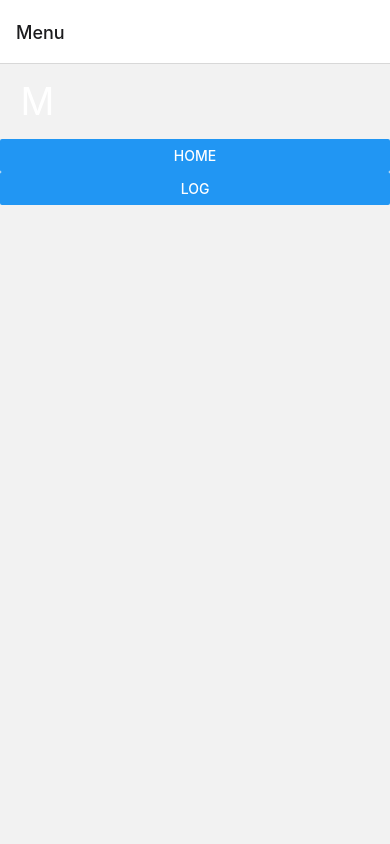
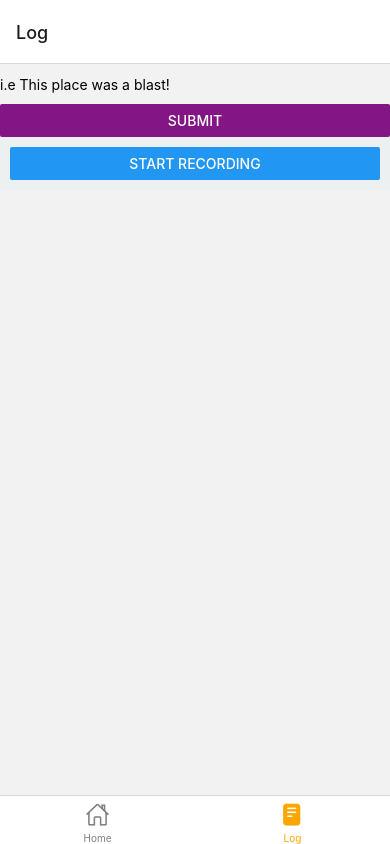
Before and after one commit to spazzylemons/nost, a React Native app in the folder front-end/: screen /Log in a window 390 px wide. Before the commit this address had no page. Built offline with nearby package versions, Linux system fonts and the light colour scheme.

Commit message:
created bottom tab nav bar with styling

```diff
--- a/front-end/App.js
+++ b/front-end/App.js
@@ -14,7 +14,10 @@ const App = () => {
         <Stack.Navigator initialRouteName='Menu'>
           <Stack.Screen name="Signup" component={Signup} />
           <Stack.Screen name="Login" component={LoginScreen} />
-          <Stack.Screen name="Menu" component={Menu} options={{headerLeft: null}}/>
+          <Stack.Screen
+            name="Menu"
+            component={Menu}
+            options={{headerLeft: null, headerShown: false}}/>
           {/*<Stack.Screen name="Home" component={HomeScreen} options={{headerLeft: null}}/>*/}
           {/*<Stack.Screen name="Log" component={Log} />*/}
         </Stack.Navigator>
--- a/front-end/Components/LogScreen/Log.js
+++ b/front-end/Components/LogScreen/Log.js
@@ -7,6 +7,7 @@ import axiosInstance from "../../axios";
 
 const Log = () => {
   const [textSend, setTextSend] = useState("");
+  const [recording, setRecording] = useState(null);
 
   {/*const axiosInstance = axios.create({
     baseURL: "http://127.0.0.1:8000/api/",
@@ -28,10 +29,10 @@ const Log = () => {
         playsInSilentModeIOS: true,
       });
       console.log("Starting recording..");
-      const { recording } = await Audio.Recording.createAsync(
+      const { newRecording } = await Audio.Recording.createAsync(
         Audio.RECORDING_OPTIONS_PRESET_HIGH_QUALITY
       );
-      setRecording(recording);
+      setRecording(newRecording);
       console.log("Recording started");
     } catch (err) {
       console.error("Failed to start recording", err);
@@ -70,16 +71,15 @@ const Log = () => {
     <ScrollView>
       <TextInput
         style={{ height: 40 }}
-        placeholder="Username"
+        placeholder="i.e This place was a blast!"
         onChangeText={setTextSend}
         defaultValue={textSend}
       />
 
       <Button
-        onPress={onSubmit}
+        onPress={handleSubmitText}
         title="Submit"
         color="#841584"
-        accessibilityLabel="Learn more about this purple button"
       />
       <View style={styles.container}>
         <Button
--- a/front-end/Components/LoginScreen/Login.js
+++ b/front-end/Components/LoginScreen/Login.js
@@ -69,10 +69,10 @@ const styles = StyleSheet.create({
     justifyContent: 'center',
   },
   inputView: {
-    backgroundColor: "#FFC0CB",
-    borderRadius: 30,
     width: "70%",
     height: 45,
+    borderRadius: 30,
+    backgroundColor: "#FFC0CB",
     marginBottom: 20,
   },
   TextInput: {
@@ -82,10 +82,10 @@ const styles = StyleSheet.create({
   },
   loginBtn: {
     width:"70%",
+    height:50,
     borderRadius:25,
-    height:50,
+    backgroundColor:"#FF1493",
     marginTop:40,
-    backgroundColor:"#FF1493",
     alignItems: 'center',
     justifyContent: 'center',
   }
--- a/front-end/Components/Menu.js
+++ b/front-end/Components/Menu.js
@@ -1,24 +1,37 @@
-import React, {useState} from 'react'
-import { Button, View } from 'react-native';
+import React from 'react'
 import Home from "./HomeScreen/Home";
 import Log from "./LogScreen/Log";
 
+import {createBottomTabNavigator} from "@react-navigation/bottom-tabs";
+import Ionicons from 'react-native-vector-icons/Ionicons';
+
+const Tab = createBottomTabNavigator()
 
 const Menu = ({ navigation, route }) => {
-  // const { api } = route.params;
-
-  const [atHome, setAtHome] = useState(true);
+  // const { api } = route.params.api;
 
   return (
-      <>
-        <View>
-          {atHome ? <Home /> : <Log api={api} />}
-        </View>
-        <View>
-          <Button title='Home' onPress={() => { setAtHome(true) }}/>
-          <Button title='Log' onPress={() => { setAtHome(false) }}/>
-        </View>
-      </>
+    <Tab.Navigator
+        initialRouteName={Home}
+        screenOptions={({ route }) => ({
+          tabBarIcon: ({ focused, color, size }) => {
+            let iconName;
+
+            if (route.name === 'Home') {
+              iconName = focused ? 'home' : 'home-outline';
+            } else if (route.name === 'Log') {
+              iconName = focused ? 'reader' : 'reader-outline';
+            }
+
+            return <Ionicons name={iconName} size={size} color={color} />
+          },
+          tabBarActiveTintColor: 'orange',
+          tabBarInactiveTintColor: 'gray',
+        })}
+    >
+      <Tab.Screen name="Home" component={Home} />
+      <Tab.Screen name="Log" component={Log} />
+    </Tab.Navigator>
   )
 }
 
--- a/front-end/Components/SignupScreen/Signup.js
+++ b/front-end/Components/SignupScreen/Signup.js
@@ -79,10 +79,10 @@ const styles = StyleSheet.create({
     justifyContent: 'center',
   },
   inputView: {
-    backgroundColor: "#FFC0CB",
-    borderRadius: 30,
     width: "70%",
     height: 45,
+    borderRadius: 30,
+    backgroundColor: "#FFC0CB",
     marginBottom: 20,
   },
   TextInput: {
@@ -92,12 +92,12 @@ const styles = StyleSheet.create({
   },
   SignupBtn: {
     width: "70%",
+    height: 50,
     borderRadius: 25,
+    backgroundColor: 'hotpink',
+    marginTop: 40,
     alignItems: 'center',
     justifyContent: 'center',
-    height: 50,
-    marginTop: 40,
-    backgroundColor: '#841584',
   },
 })
 
--- a/front-end/package.json
+++ b/front-end/package.json
@@ -10,6 +10,7 @@
     "eject": "expo eject"
   },
   "dependencies": {
+    "@react-navigation/bottom-tabs": "^6.0.9",
     "@react-navigation/native-stack": "^6.2.5",
     "axios": "^0.24.0",
     "expo": "~43.0.2",
@@ -25,7 +26,8 @@
   },
   "devDependencies": {
     "@babel/core": "^7.12.9",
-    "@react-navigation/native": "^6.0.6"
+    "@react-navigation/native": "^6.0.6",
+    "react-native-vector-icons": "^9.0.0"
   },
   "private": true
 }
```
Also changed, not shown: 1 other file (tests, documents, lock files or other folders).
